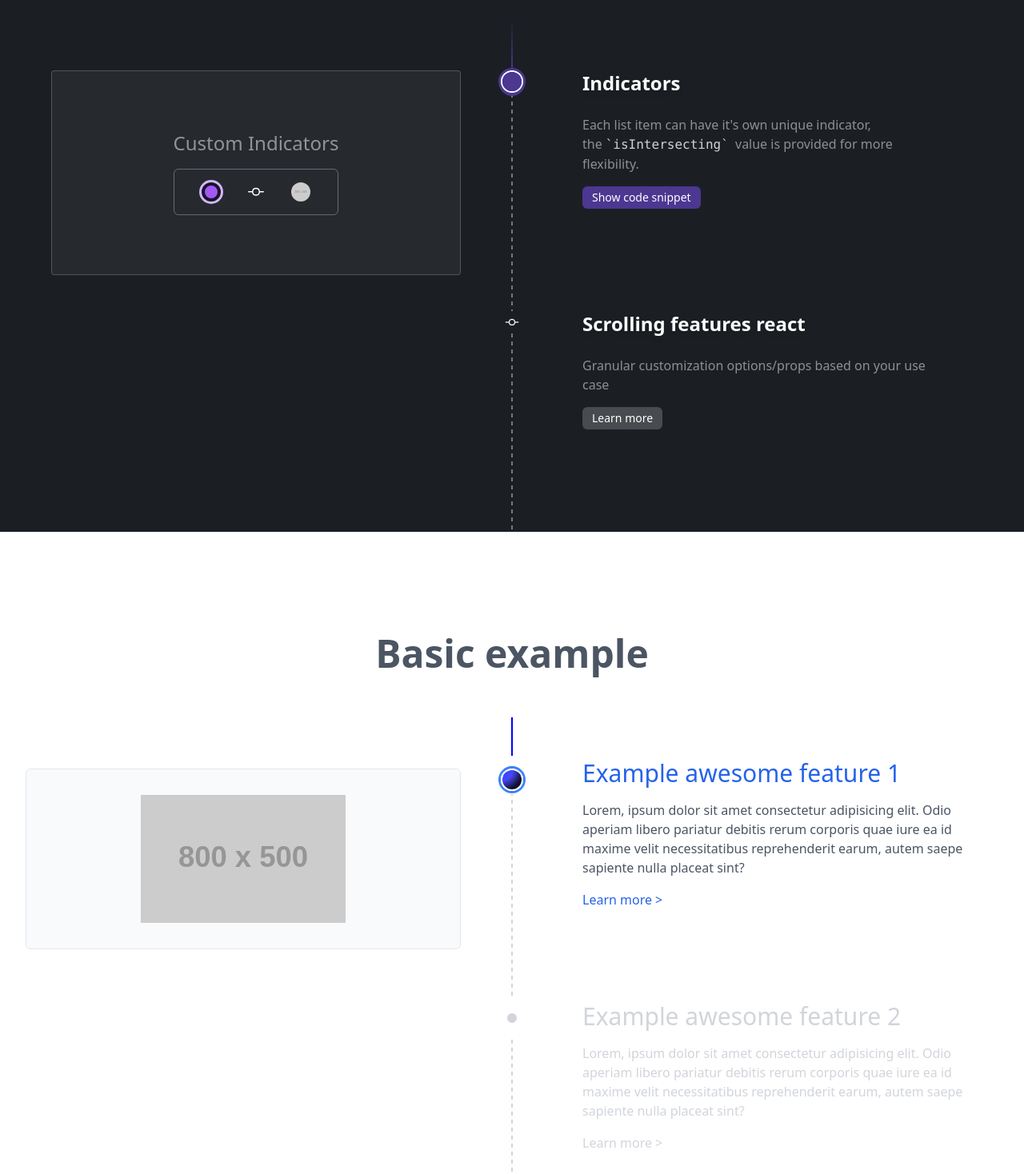
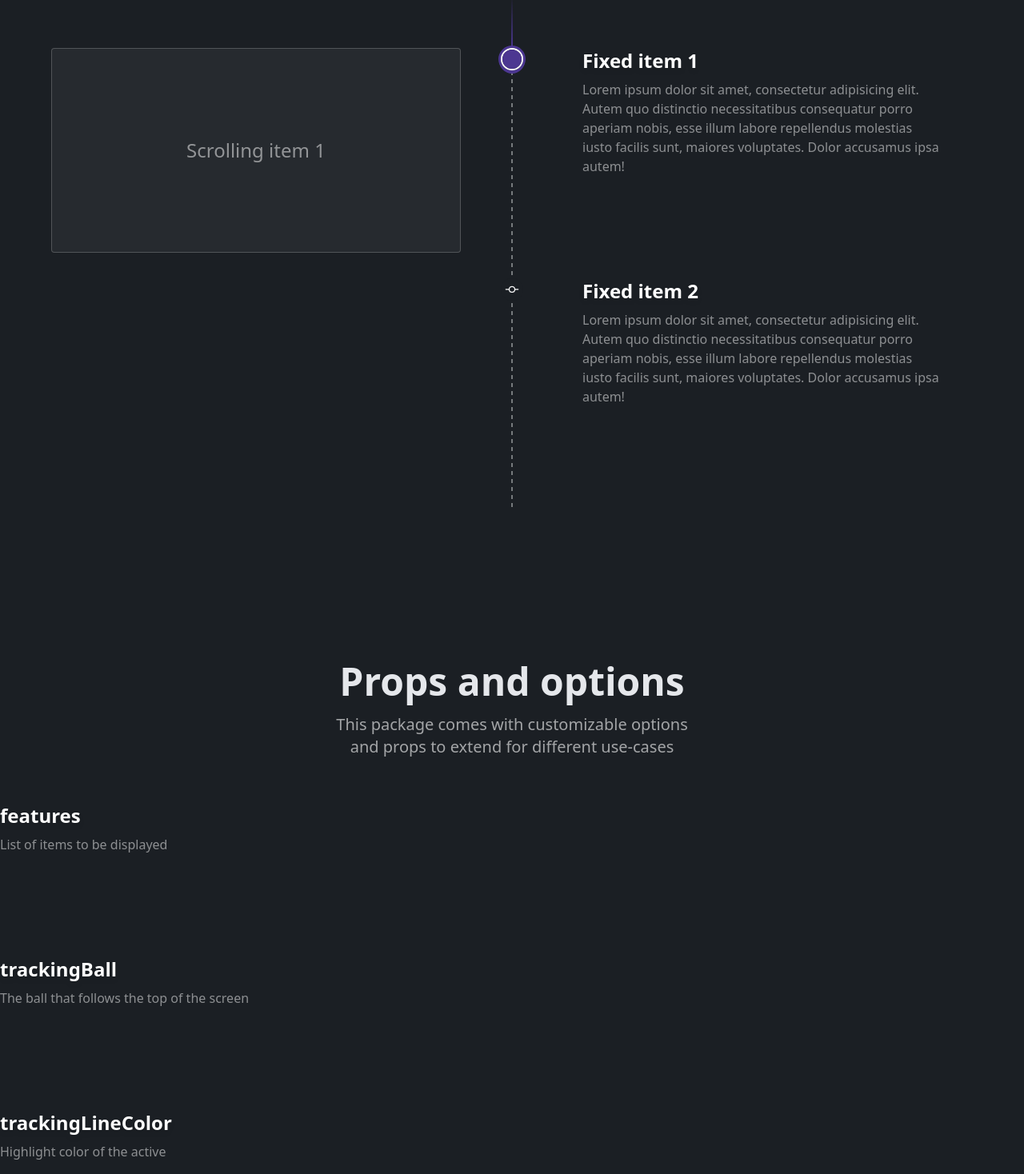
Before and after one commit to PeCrio/scrolling-features-react, a React (Vite) app: page / in a window 1280 px wide. Shown: the part 1218-2686 px from the top of the page at 80% size. Built offline with nearby package versions, Linux system fonts and the light colour scheme.

Commit message:
feat: simplify first version preview

```diff
--- a/package.json
+++ b/package.json
@@ -6,7 +6,7 @@
     "email": "theossaiprecious@gmail.com",
     "url": "https://ossaiprecious.com"
   },
-  "version": "0.0.1",
+  "version": "1.0.0",
   "type": "module",
   "main": "dist/index.umd.js",
   "module": "dist/index.es.js",
--- a/src/App.tsx
+++ b/src/App.tsx
@@ -1,74 +1,37 @@
-import React from "react";
+import React, { ReactNode } from "react";
 import { ScrollingFeatures } from "./components/ScrollingFeatures";
-import { FeatureItemOptions } from "./components/FeatureItem";
 
-const CustomImageComponent: React.FC<FeatureItemOptions> = (options) => (
-  <div className={`sfr-flex sfr-justify-center sfr-align-center sfr-mb-28 `}>
-    <img
-      src="https://placehold.co/600x400"
-      alt="test"
-      className={`sfr-h-80 ${
-        options.isIntersecting && "sfr-shadow-lg sfr-shadow-blue-500"
-      }`}
-    />
+const SimpleExampleImageComponent: React.FC<{
+  title: string;
+  isIntersecting?: boolean;
+}> = ({ title }) => (
+  <div className="sfr-flex lg:sfr-justify-end">
+    <div className="sfr-bg-[rgba(255,255,255,0.05)] sfr-grid sfr-place-items-center sfr-h-64 sfr-max-w-lg sfr-w-full sfr-border-[rgba(255,255,255,0.2)] sfr-border sfr-rounded">
+      <div>
+        <h3 className="sfr-text-2xl sfr-text-[rgba(255,255,255,0.5)]">
+          {title}
+        </h3>
+      </div>
+    </div>
   </div>
 );
 
-const CustomTextComponent: React.FC = () => (
-  <div className="sfr-bg-blue-50 sfr-p-4 sfr-rounded">
-    <h3 className="sfr-text-2xl sfr-font-semibold">First custom description</h3>
-    <p className="sfr-text-md sfr-text-gray-500">
-      Lorem ipsum dolor sit amet consectetur adipisicing elit. Itaque, commodi
-      velit reprehenderit ea eveniet voluptatibus repellat ipsum possimus
-      incidunt ratione natus sed sint labore quasi nihil perspiciatis placeat
-      dignissimos fugit.
-    </p>
-    <button className="sfr-mt-4 sfr-px-2 sfr-py-1 sfr-rounded sfr-bg-blue-700 sfr-text-white ">
-      Custom button
-    </button>
-  </div>
-);
-
-const SimpleExampleTextComponent: React.FC<{
+const CustomTextComponent: React.FC<{
+  isIntersecting?: boolean;
   title: string;
   description: string;
-  isIntersecting: boolean;
-}> = ({ isIntersecting, title, description }) => (
-  <>
-    {/* Title */}
-    <h4
-      className={`${
-        isIntersecting ? "sfr-text-blue-600" : "sfr-text-gray-300"
-      } sfr-transition sfr-duration-300 sfr-text-2xl lg:sfr-text-3xl -sfr-mt-3`}
+}> = ({ title, description, isIntersecting }) => (
+  <div className="sfr-max-w-md sfr-container sfr-mb-16 lg:sfr-mb-32">
+    <h2
+      className={`sfr-text-2xl sfr-font-bold sfr-text-white sfr-drop-shadow-md ${
+        isIntersecting ? "sfr-text-indigo-500" : "sfr-text-white"
+      }`}
     >
       {title}
-    </h4>
-    {/* Description */}
-    <p
-      className={`${
-        isIntersecting ? "sfr-text-gray-600" : "sfr-text-gray-300"
-      } sfr-transition sfr-duration-300 sfr-mt-4`}
-    >
+    </h2>
+    <p className="sfr-text-[rgba(255,255,255,0.5)] sfr-text-md sfr-mt-2">
       {description}
     </p>
-    {/* Link */}
-    <button
-      className={`${
-        isIntersecting ? "sfr-text-blue-600" : "sfr-text-gray-300"
-      } sfr-text-md sfr-font-medium sfr-mt-4 sfr-mb-8 lg:sfr-mb-32 lg:group-last:sfr-mb-0 sfr-transition sfr-duration-300`}
-    >
-      Learn more
-      <span className="sfr-ml-1">&gt;</span>
-    </button>
-  </>
-);
-
-const SimpleExampleImageComponent: React.FC<{
-  imageUrl: string;
-  isIntersecting: boolean;
-}> = ({ imageUrl }) => (
-  <div className="sfr-bg-gray-50 sfr-border sfr-border-gray-200 sfr-p-8 sfr-rounded-md sfr-flex sfr-justify-center sfr-items-start">
-    <img className="sfr-w-48 sfr-object-contain lg:sfr-w-64" src={imageUrl} />
   </div>
 );
 
@@ -92,7 +55,7 @@ const SimpleCustomIndicator: React.FC<{ isIntersecting: boolean }> = ({
 
 function App() {
   return (
-    <div className="App">
+    <div className="App sfr-bg-tertiary ">
       <div className="sfr-bg-gradient-to-b sfr-from-secondary sfr-to-tertiary ">
         <div className="sfr-pt-32 sfr-pb-20 sfr-container sfr-px-4 sfr-mx-auto">
           <h1 className="sfr-text-4xl lg:sfr-text-7xl sfr-text-center sfr-font-bold sfr-text-white sfr-drop-shadow-md">
@@ -129,15 +92,14 @@ function App() {
           <img src="/preview.gif" alt="" className="sfr-w-full sfr-rounded" />
         </div>
       </div>
-      <div className="sfr-bg-tertiary sfr-pt-48 sfr-px-4">
+      <div className="sfr-py-48 sfr-px-4">
         <div className="sfr-container sfr-flex sfr-justify-center sfr-mx-auto">
           <div className="sfr-text-center sfr-mb-14 sfr-max-w-md">
             <h1 className="sfr-text-gray-200 sfr-text-3xl lg:sfr-text-5xl sfr-font-bold">
-              Customization
+              Preview
             </h1>
             <p className="sfr-text-[rgba(255,255,255,0.6)] lg:sfr-text-xl sfr-mt-4">
-              This package comes with customizable options and props to extend
-              for different use-cases
+              See below preview of a simple implementation
             </p>
           </div>
         </div>
@@ -164,157 +126,93 @@ function App() {
             features={[
               {
                 scrollingItem: () => (
-                  <div className="sfr-flex lg:sfr-justify-end">
-                    <div className="sfr-bg-[rgba(255,255,255,0.05)] sfr-grid sfr-place-items-center sfr-h-64 sfr-max-w-lg sfr-w-full sfr-border-[rgba(255,255,255,0.2)] sfr-border sfr-rounded">
-                      <div>
-                        <h3 className="sfr-text-2xl sfr-text-[rgba(255,255,255,0.5)]">
-                          Custom Indicators
-                        </h3>
-                        <div className="sfr-flex sfr-justify-center sfr-items-center sfr-border sfr-border-[rgba(255,255,255,0.3)] sfr-p-4 sfr-rounded-md sfr-space-x-8 sfr-mt-4">
-                          <div
-                            className={`sfr-bg-purple-500 sfr-w-6 sfr-h-6 sfr-border-4 sfr-rounded-full sfr-ring sfr-ring-purple-300 sfr-border-gray-900`}
-                          ></div>
-                          <svg
-                            height="24"
-                            viewBox="0 0 24 24"
-                            version="1.1"
-                            width="24"
-                            className="sfr-text-white sfr-fill-current"
-                          >
-                            <path d="M16.944 11h4.306a.75.75 0 0 1 0 1.5h-4.306a5.001 5.001 0 0 1-9.888 0H2.75a.75.75 0 0 1 0-1.5h4.306a5.001 5.001 0 0 1 9.888 0Zm-1.444.75a3.5 3.5 0 1 0-7 0 3.5 3.5 0 0 0 7 0Z"></path>
-                          </svg>
-                          <div className="sfr-w-6 sfr-h-6 sfr-rounded-full sfr-overflow-hidden">
-                            <img src="https://placehold.co/200x200" alt="" />
-                          </div>
-                        </div>
-                      </div>
-                    </div>
-                  </div>
+                  <SimpleExampleImageComponent title="Scrolling item 1" />
                 ),
                 fixedItem: ({ isIntersecting }) => (
-                  <div>
-                    <div className="sfr-max-w-md sfr-container sfr-mb-16 lg:sfr-mb-32">
-                      <h2 className="sfr-text-2xl sfr-font-bold sfr-text-white sfr-drop-shadow-md">
-                        Indicators
-                      </h2>
-                      <p className="sfr-text-[rgba(255,255,255,0.5)] sfr-text-md sfr-mt-6">
-                        Each list item can have it's own unique indicator, the
-                        <code className="sfr-text-[rgba(255,255,255,0.8)] sfr-px-1">
-                          `isIntersecting`
-                        </code>{" "}
-                        value is provided for more flexibility.
-                      </p>
-                      <button
-                        className={`sfr-text-white sfr-px-3 sfr-py-1 sfr-rounded-md sfr-mt-4 sfr-text-sm ${
-                          isIntersecting
-                            ? "sfr-bg-primary"
-                            : "sfr-bg-[rgba(255,255,255,0.2)]"
-                        }`}
-                      >
-                        Show code snippet
-                      </button>
-                    </div>
-                  </div>
+                  <CustomTextComponent
+                    title="Fixed item 1"
+                    description="Lorem ipsum dolor sit amet, consectetur adipisicing elit. Autem quo distinctio necessitatibus consequatur porro aperiam nobis, esse illum labore repellendus molestias iusto facilis sunt, maiores voluptates. Dolor accusamus ipsa autem!"
+                    isIntersecting={isIntersecting}
+                  />
                 ),
                 indicator: SimpleCustomIndicator,
               },
               {
-                indicator: SimpleCustomIndicator,
                 scrollingItem: () => (
-                  <div className="sfr-flex lg:sfr-justify-end">
-                    <div className="sfr-bg-[rgba(255,255,255,0.05)] sfr-grid sfr-place-items-center sfr-h-64 sfr-max-w-lg sfr-w-full sfr-border-[rgba(255,255,255,0.2)] sfr-border sfr-rounded">
-                      <div>
-                        <h3 className="sfr-text-2xl sfr-text-[rgba(255,255,255,0.5)]">
-                          Custom Indicators
-                        </h3>
-                        <div className="sfr-flex sfr-justify-center sfr-items-center sfr-border sfr-border-[rgba(255,255,255,0.3)] sfr-p-4 sfr-rounded-md sfr-space-x-8 sfr-mt-4">
-                          <div
-                            className={`sfr-bg-primary sfr-w-6 sfr-h-6 sfr-border-4 sfr-rounded-full sfr-ring sfr-ring-primary sfr-border-gray-900`}
-                          ></div>
-                          <svg
-                            height="24"
-                            viewBox="0 0 24 24"
-                            version="1.1"
-                            width="24"
-                            className="sfr-text-white sfr-fill-current"
-                          >
-                            <path d="M16.944 11h4.306a.75.75 0 0 1 0 1.5h-4.306a5.001 5.001 0 0 1-9.888 0H2.75a.75.75 0 0 1 0-1.5h4.306a5.001 5.001 0 0 1 9.888 0Zm-1.444.75a3.5 3.5 0 1 0-7 0 3.5 3.5 0 0 0 7 0Z"></path>
-                          </svg>
-                          <div className="sfr-w-6 sfr-h-6 sfr-rounded-full sfr-overflow-hidden">
-                            <img src="https://placehold.co/200x200" alt="" />
-                          </div>
-                        </div>
-                      </div>
-                    </div>
-                  </div>
+                  <SimpleExampleImageComponent title="Scrolling item 2" />
                 ),
                 fixedItem: ({ isIntersecting }) => (
-                  <div>
-                    <div className="sfr-max-w-md sfr-container sfr-mb-16 lg:sfr-mb-32">
-                      <h2 className="sfr-text-2xl sfr-font-bold sfr-text-white sfr-drop-shadow-md">
-                        Scrolling features react
-                      </h2>
-                      <p className="sfr-text-[rgba(255,255,255,0.5)] sfr-text-md sfr-mt-6">
-                        Granular customization options/props based on your use
-                        case
-                      </p>
-                      <button
-                        className={`sfr-text-white sfr-px-3 sfr-py-1 sfr-rounded-md sfr-mt-4 sfr-text-sm ${
-                          isIntersecting
-                            ? "sfr-bg-primary"
-                            : "sfr-bg-[rgba(255,255,255,0.2)]"
-                        }`}
-                      >
-                        Learn more
-                      </button>
-                    </div>
-                  </div>
+                  <CustomTextComponent
+                    title="Fixed item 2"
+                    description="Lorem ipsum dolor sit amet, consectetur adipisicing elit. Autem quo distinctio necessitatibus consequatur porro aperiam nobis, esse illum labore repellendus molestias iusto facilis sunt, maiores voluptates. Dolor accusamus ipsa autem!"
+                    isIntersecting={isIntersecting}
+                  />
                 ),
+                indicator: SimpleCustomIndicator,
               },
             ]}
           />
         </div>
       </div>
-      <h1 className="sfr-text-gray-600 sfr-text-5xl sfr-mt-32 sfr-mb-14 sfr-relative sfr-z-20 sfr-font-bold sfr-text-center">
-        Basic example
+      <div className="sfr-pb-48">
+        <div className="sfr-container sfr-flex sfr-justify-center sfr-mx-auto">
+          <div className="sfr-text-center sfr-mb-14 sfr-max-w-md">
+            <h1 className="sfr-text-gray-200 sfr-text-3xl lg:sfr-text-5xl sfr-font-bold">
+              Props and options
             </h1>
-      <div className="sfr-px-4 md:sfr-px-8 lg:sfr-px-8">
-        <ScrollingFeatures
-          key="basic-example"
-          features={[
-            {
-              scrollingItem: ({ isIntersecting }) => (
-                <SimpleExampleImageComponent
-                  isIntersecting={isIntersecting}
-                  imageUrl="https://placehold.co/800x500"
+            <p className="sfr-text-[rgba(255,255,255,0.6)] lg:sfr-text-xl sfr-mt-4">
+              This package comes with customizable options and props to extend
+              for different use-cases
+            </p>
+          </div>
+        </div>
+        <div className="sfr-container sfr-mx-auto">
+          <ul className="sfr-text-white">
+            <li>
+              <CustomTextComponent
+                title="features"
+                description="List of items to be displayed "
               />
-              ),
-              fixedItem: ({ isIntersecting }) => (
-                <SimpleExampleTextComponent
-                  isIntersecting={isIntersecting}
-                  title="Example awesome feature 1"
-                  description="Lorem, ipsum dolor sit amet consectetur adipisicing elit. Odio aperiam libero pariatur debitis rerum corporis quae iure ea id maxime velit necessitatibus reprehenderit earum, autem saepe sapiente nulla placeat sint?"
+            </li>
+            <li>
+              <CustomTextComponent
+                title="trackingBall"
+                description="The ball that follows the top of the screen"
               />
-              ),
-            },
-            {
-              scrollingItem: ({ isIntersecting }) => (
-                <SimpleExampleImageComponent
-                  isIntersecting={isIntersecting}
-                  imageUrl="https://placehold.co/800x500"
+            </li>
+            <li>
+              <CustomTextComponent
+                title="trackingLineColor"
+                description="Highlight color of the active"
               />
-              ),
-              fixedItem: ({ isIntersecting }) => (
-                <SimpleExampleTextComponent
-                  isIntersecting={isIntersecting}
-                  title="Example awesome feature 2"
-                  description="Lorem, ipsum dolor sit amet consectetur adipisicing elit. Odio aperiam libero pariatur debitis rerum corporis quae iure ea id maxime velit necessitatibus reprehenderit earum, autem saepe sapiente nulla placeat sint?"
+            </li>
+            <li>
+              <CustomTextComponent
+                title="trackingLineFadeColor"
+                description="Ideally the background color, helps add a fading effect to the beginning of the tracking line"
               />
-              ),
-            },
-          ]}
+            </li>
+            <li>
+              <CustomTextComponent
+                title="lineTrail"
+                description="The center line for desktop and left line for mobile"
               />
+            </li>
+          </ul>
         </div>
+      </div>
+      <footer className="sfr-container sfr-mx-auto sfr-py-4 sfr-border-t sfr-border-[rgba(255,255,255,0.3)]">
+        <div className="sfr-flex sfr-justify-between sfr-text-[rgba(255,255,255,0.7)] sfr-text-sm">
+          <p>Copyright &copy 2023</p>
+          <a
+            href="https://ossaiprecious.com"
+            target="_blank"
+            rel="noopener noreferrer"
+          >
+            Developer website
+          </a>
+        </div>
+      </footer>
     </div>
   );
 }
```
Lines whose indentation alone changed are shown as unchanged.
